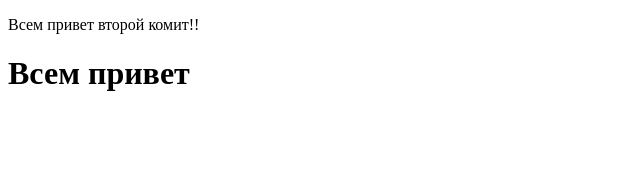
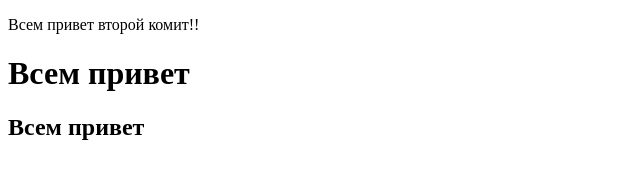
Before and after one commit to SevostyanovAleksandr/udemyLearnPeoject, a plain HTML site: page index.html in a window 1280 px wide. Shown: the whole page, without its empty margins (0-640 px from the left). Drawn offline with Linux system fonts and the light colour scheme.

Commit message:
изменения 3

```diff
--- a/index.html
+++ b/index.html
@@ -9,6 +9,7 @@
 <body>
     <p >Всем привет второй комит!!</p>
     <h1 class="main"> Всем привет</h1>
+    <h2 class="main"> Всем привет</h2>
 
     <!-- <script>alert (1) </script> -->
 
```
